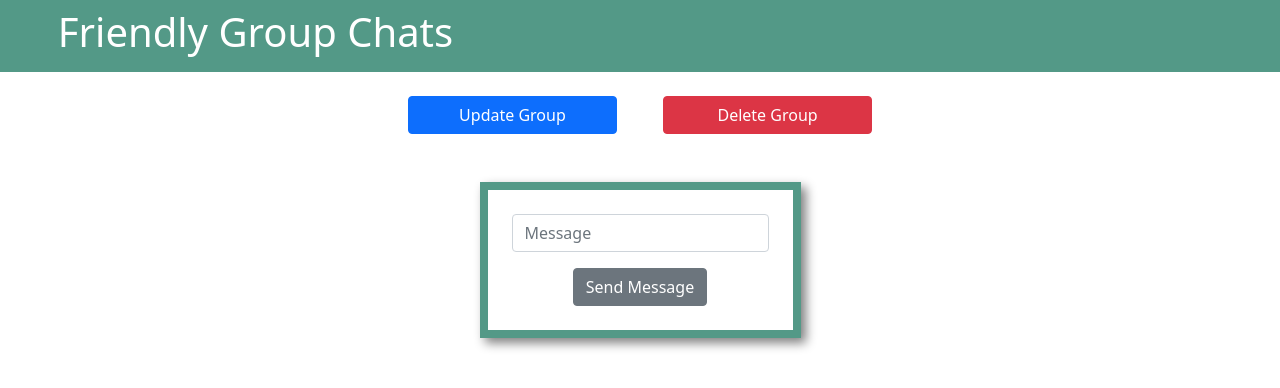
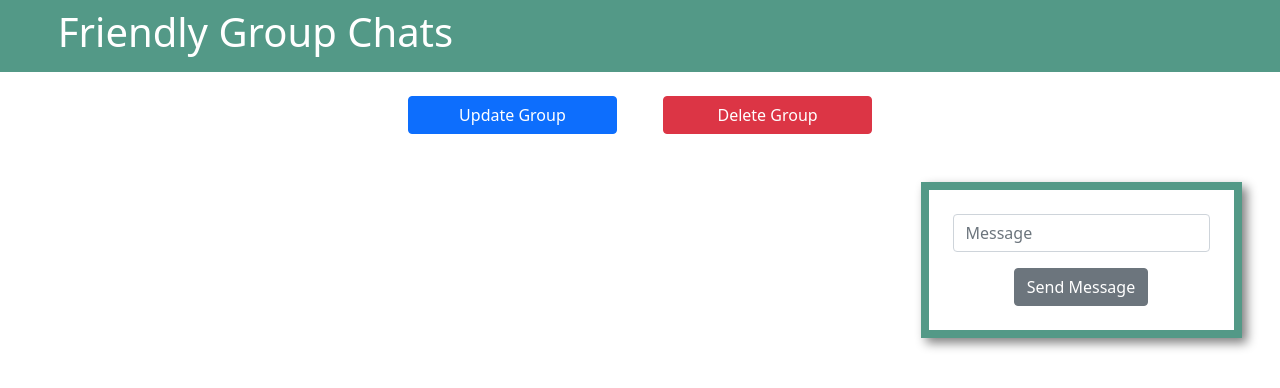
Before and after one commit to SowmyaNagayya/friendly-group-chats, a React (Create React App) app in the folder client/: page /group/1 in a window 1280 px wide. Shown: the top 388 px of the page. Built offline with nearby package versions, Linux system fonts and the light colour scheme; no server answers.

Commit message:
scroll area in group chat

```diff
--- a/client/package.json
+++ b/client/package.json
@@ -14,6 +14,7 @@
     "@testing-library/user-event": "^12.8.3",
     "bootstrap": "^5.1.3",
     "jwt-decode": "^3.1.2",
+    "mdbreact": "^5.2.0",
     "react": "^17.0.2",
     "react-bootstrap": "^2.0.2",
     "react-dom": "^17.0.2",
--- a/client/src/components/pages/Groupchat.js
+++ b/client/src/components/pages/Groupchat.js
@@ -2,12 +2,14 @@ import React, {useState, useEffect } from "react";
 import { fetchGroup,  fetchChats, updateGroup, deleteGroup, createChat, fetchUsers} from '../../utils/api';
 import { Card, Button, Form } from 'react-bootstrap';
 import {useParams} from "react-router-dom";
+import { MDBContainer } from "mdbreact";
 
 export default function Groupchat(props) {
     const { id } = useParams()
     const [ chat, setChat ] = useState([]);
     const [ users, setUsers ] = useState([]);
     const [ input, setInput] = useState('');
+    const [ currentUser, setUser ] = useState('');
     console.log(id);
     // const [ groupID, setGroupID ]= useState(id);
 
@@ -46,6 +48,7 @@ export default function Groupchat(props) {
         //  id === current groups id
         //  card.group === a group id attached to the comment it's looping through
         //  if id does not === card.group return and do nothing
+
         if (id !== card.group) {
             return
         }   // else if id does === card.group run the getUsername function and return comment card to page
@@ -55,13 +58,9 @@ export default function Groupchat(props) {
             //  Used this console to check what I was getting back not needed for functionality
             // console.log(username);
             return (
-                <Card style={{ width: '18rem', border: ".25rem solid #539987", boxShadow: "2px 2px 5px gray" }} key={index}>
-                    <Card.Body>
-                        <Card.Title>{username}</Card.Title>
-                        <Card.Text>{card.body}</Card.Text>
-                        {/* <Button id={card._id} variant="success">Go somewhere</Button> */}
-                    </Card.Body>
-                </Card>
+                <div className="d-flex justify-content-center">
+                    <p>{card.body}</p>
+                </div>
             )
         }
     }
@@ -108,6 +107,8 @@ export default function Groupchat(props) {
         createChat({input, id});
     }
 
+    const scrollContainerStyle = { width: "800px", maxHeight: "400px" };
+
     return (
         <>
         <div className="row">
@@ -120,7 +121,11 @@ export default function Groupchat(props) {
             </div>
         </div>
             <div>
-                <div className='d-flex justify-content-center'>{chat.map(renderCard)}</div>
+                <MDBContainer>
+                    <div className="row scrollbar scrollbar-near-moon mt-5 mx-auto" style={scrollContainerStyle}>
+                        <div className='row'>{chat.map(renderCard)}</div>
+                    </div>
+                </MDBContainer>
             </div>
             <div className="row p-4">
                 <div className="d-flex justify-content-center">
--- a/client/src/index.css
+++ b/client/src/index.css
@@ -11,3 +11,36 @@ code {
   font-family: source-code-pro, Menlo, Monaco, Consolas, 'Courier New',
     monospace;
 }
+
+.scrollbar {
+  margin-left: 30px;
+  float: left;
+  height: 300px;
+  width: 65px;
+  background: #fff;
+  overflow-y: scroll;
+  margin-bottom: 25px;
+}
+
+.scrollbar-near-moon {
+  scrollbar-color: #b490ca #f5f5f5;
+}
+
+.scrollbar-near-moon::-webkit-scrollbar-track {
+  -webkit-box-shadow: inset 0 0 6px rgba(0, 0, 0, 0.1);
+  background-color: #F5F5F5;
+  border-radius: 10px;
+}
+
+.scrollbar-near-moon::-webkit-scrollbar {
+  width: 12px;
+  background-color: #F5F5F5;
+}
+
+.scrollbar-near-moon::-webkit-scrollbar-thumb {
+  border-radius: 10px;
+  -webkit-box-shadow: inset 0 0 6px rgba(0, 0, 0, 0.1);
+  background-image: -webkit-gradient(linear, left bottom, left top, from(#5ee7df), to(#b490ca));
+  background-image: -webkit-linear-gradient(bottom, #5ee7df 0%, #b490ca 100%);
+  background-image: linear-gradient(to top, #5ee7df 0%, #b490ca 100%);
+}
```
Also changed, not shown: 2 other files (tests, documents, lock files or other folders).
